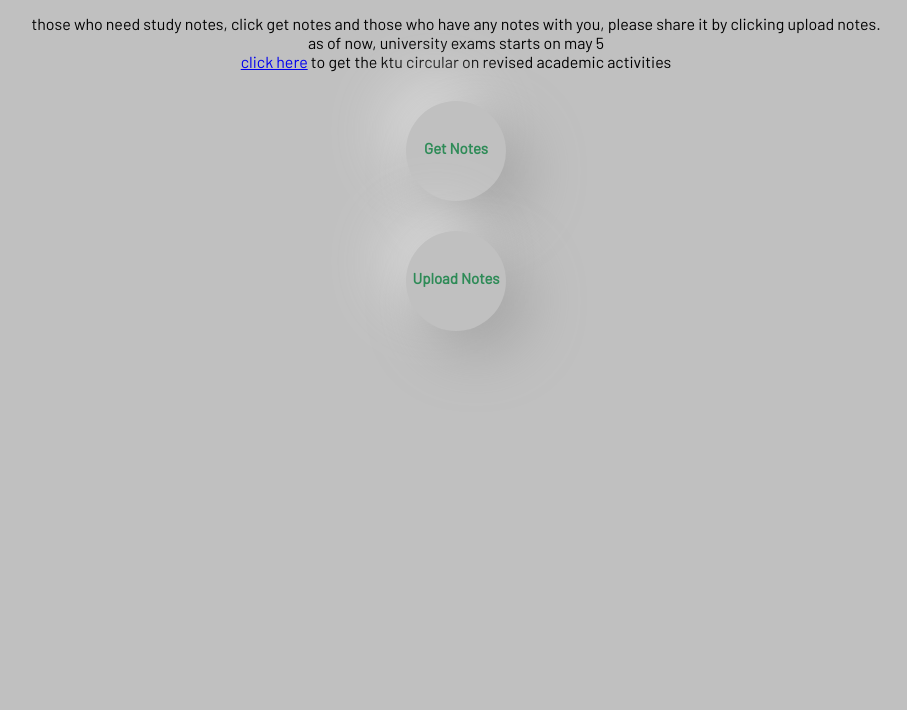
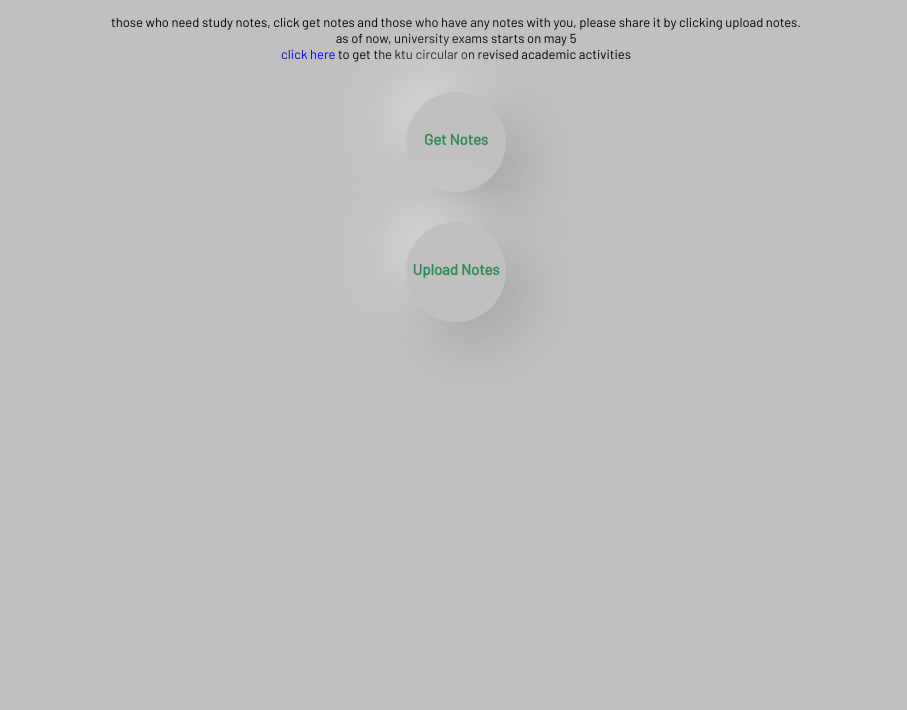
Before and after one commit to eesypeesy/NoteBankGECI, a plain HTML site: page index.html in a window 1280 px wide. Shown: the part 90-800 px from the top of the page, without its empty margins (184-1091 px from the left). Drawn offline with Linux system fonts and the light colour scheme.

Commit message:
Update mainstyle.css

```diff
--- a/links/mainstyle.css
+++ b/links/mainstyle.css
@@ -58,4 +58,8 @@ body{
 }
 .about{
     text-align: center;
+    font-size: 13px;
 }
+.about a{
+    text-decoration: none;
+}
```
